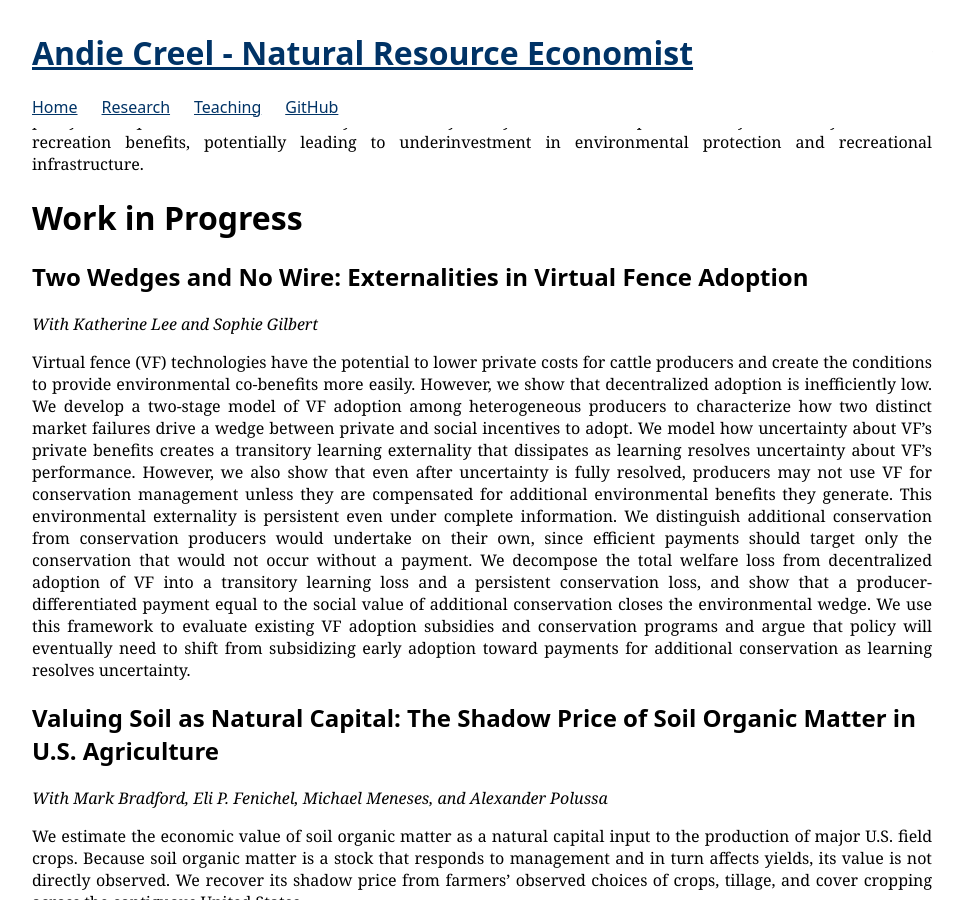
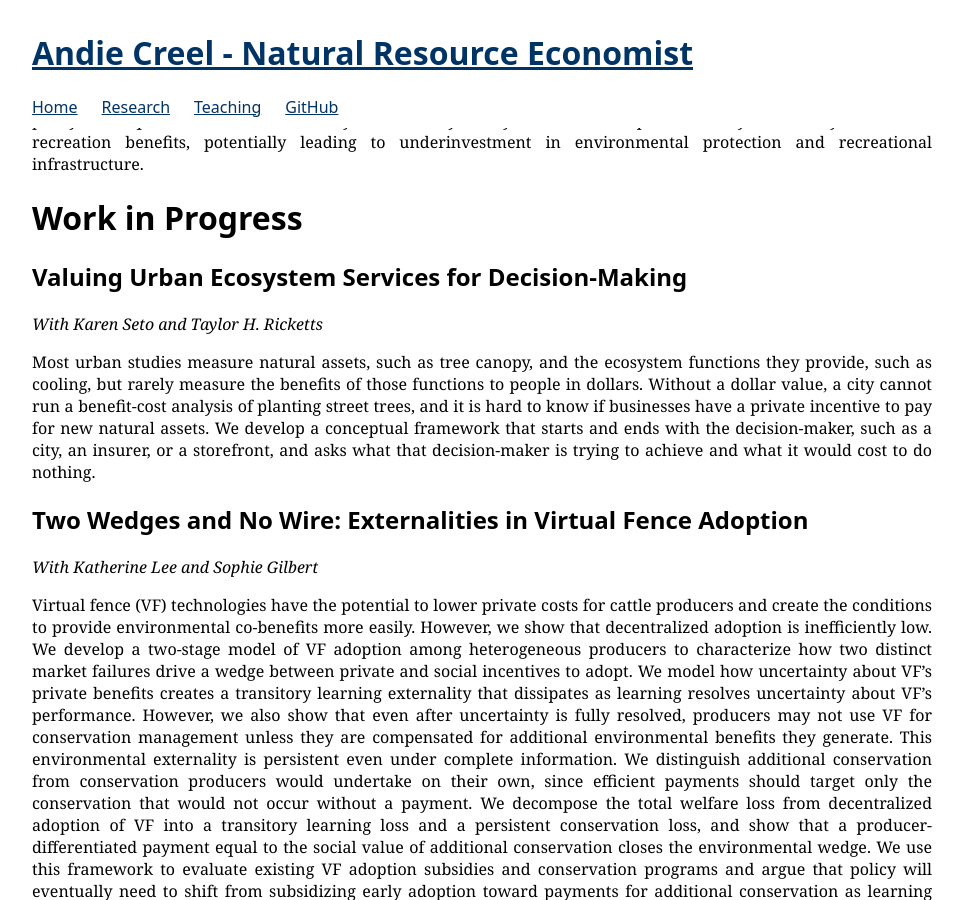
Before and after one commit to a5creel/a5creel.github.io, a Jekyll site: the page built from index.md, in a window 1280 px wide and 900 px high, scrolled down 2733 px. Shown: the whole window, without its empty margins (158-1121 px from the left). Built offline with Jekyll 4.4.1, drawn with Linux system fonts in a browser that asks for light colours.

Commit message:
updating website

```diff
--- a/index.md
+++ b/index.md
@@ -56,6 +56,12 @@ I am on the 2026-2027 academic job market.
 
 # Work in Progress
 
+## Valuing Urban Ecosystem Services for Decision-Making
+
+*With Karen Seto and Taylor H. Ricketts*
+
+Most urban studies measure natural assets, such as tree canopy, and the ecosystem functions they provide, such as cooling, but rarely measure the benefits of those functions to people in dollars. Without a dollar value, a city cannot run a benefit-cost analysis of planting street trees, and it is hard to know if businesses have a private incentive to pay for new natural assets. We develop a conceptual framework that starts and ends with the decision-maker, such as a city, an insurer, or a storefront, and asks what that decision-maker is trying to achieve and what it would cost to do nothing.
+
 ## Two Wedges and No Wire: Externalities in Virtual Fence Adoption
 
 *With Katherine Lee and Sophie Gilbert*
```
Also changed, not shown: creel_research.md (+6 -0 lines), 2 other files.
